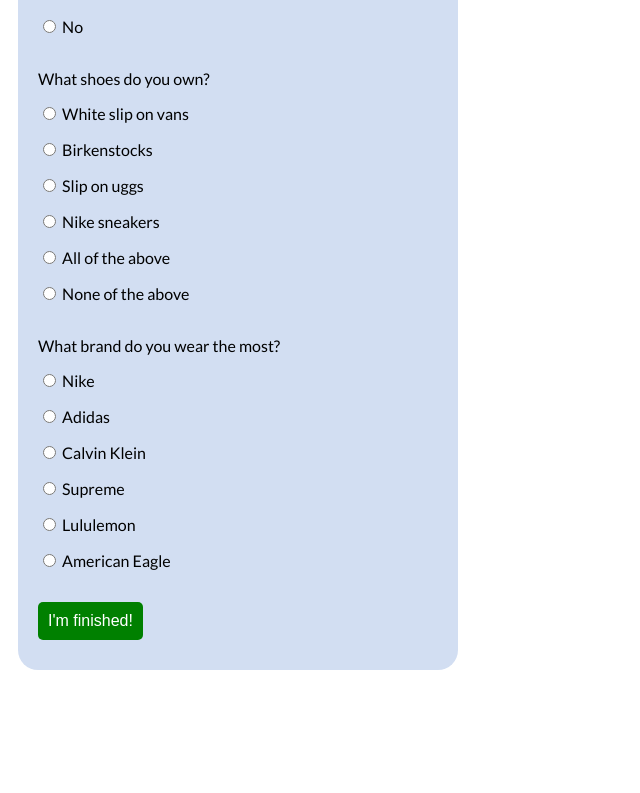
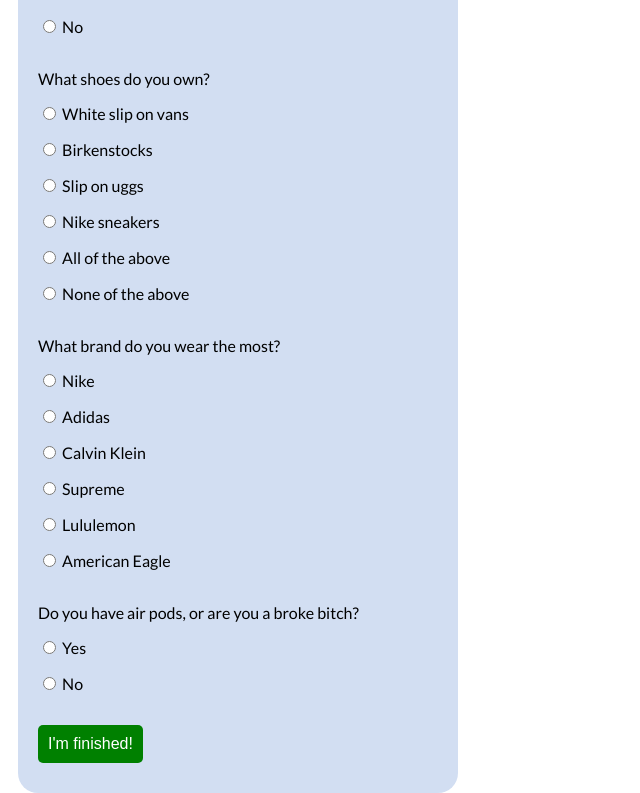
Before and after one commit to joemeyer03/Thot-Quiz, a plain HTML site: page index.html in a window 1280 px wide. Shown: the part 1383-2176 px from the top of the page, without its empty margins (0-640 px from the left). Before the commit the page ends 2053 px from the top, so only its background shows below. Drawn offline with Linux system fonts and the light colour scheme.

Commit message:
added airpod question

```diff
--- a/index.html
+++ b/index.html
@@ -75,6 +75,9 @@
 <input type = "radio" id = "mc" name = "question10" value = "Lululemon"> Lululemon<br>
 <input type = "radio" id = "mc" name = "question10" value = "American Eagle"> American Eagle<br>
 
+<p class = "questions">Do you have air pods, or are you a broke bitch?</p>
+<input type = "radio" id = "mc" name = "question11" value = "Yes"> Yes<br>
+<input type = "radio" id = "mc" name = "question11" value = "No"> No<br>
 
 <input id = "button" type = "button" value = "I'm finished!" onclick = "check();">
 
```
